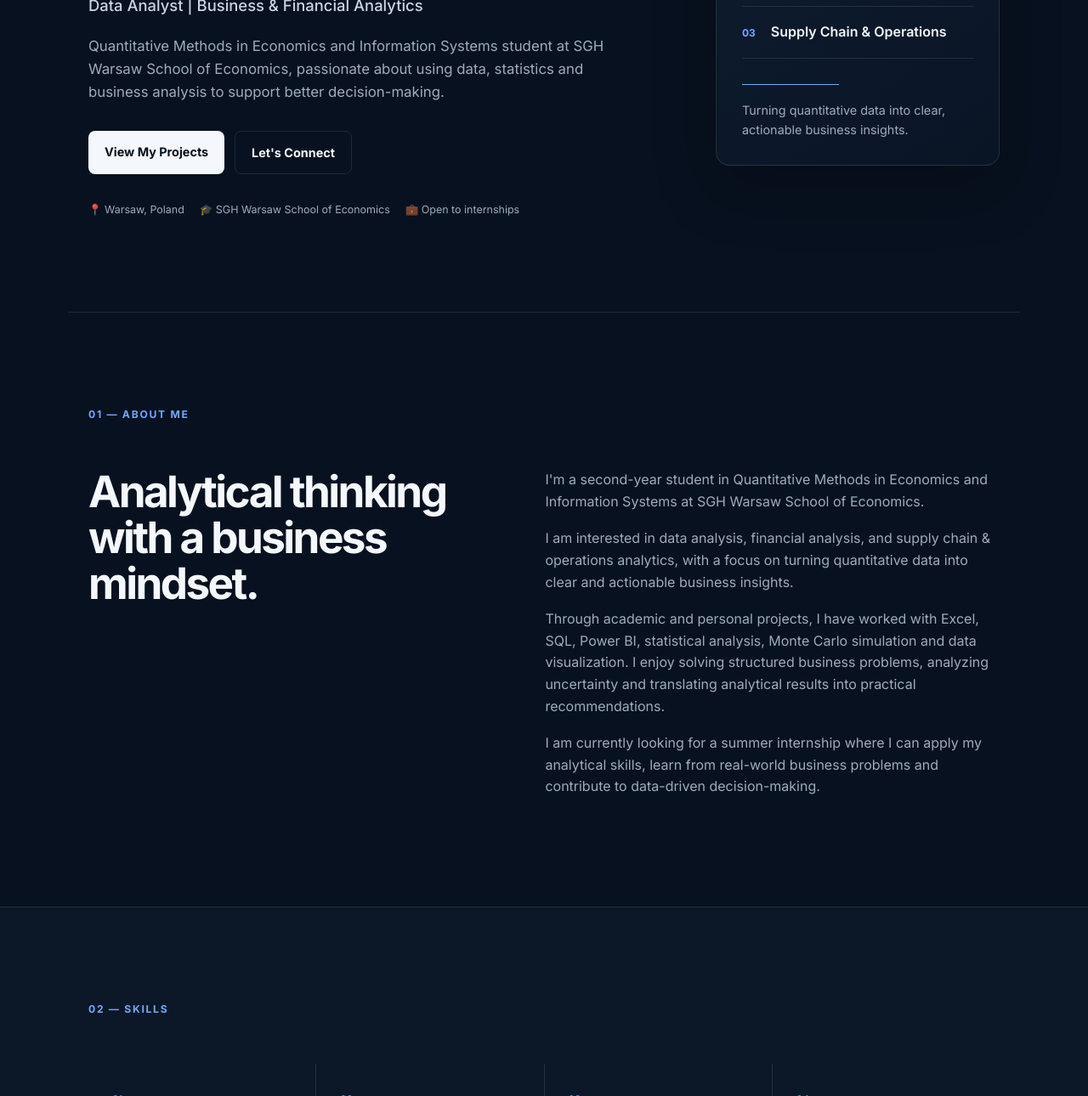
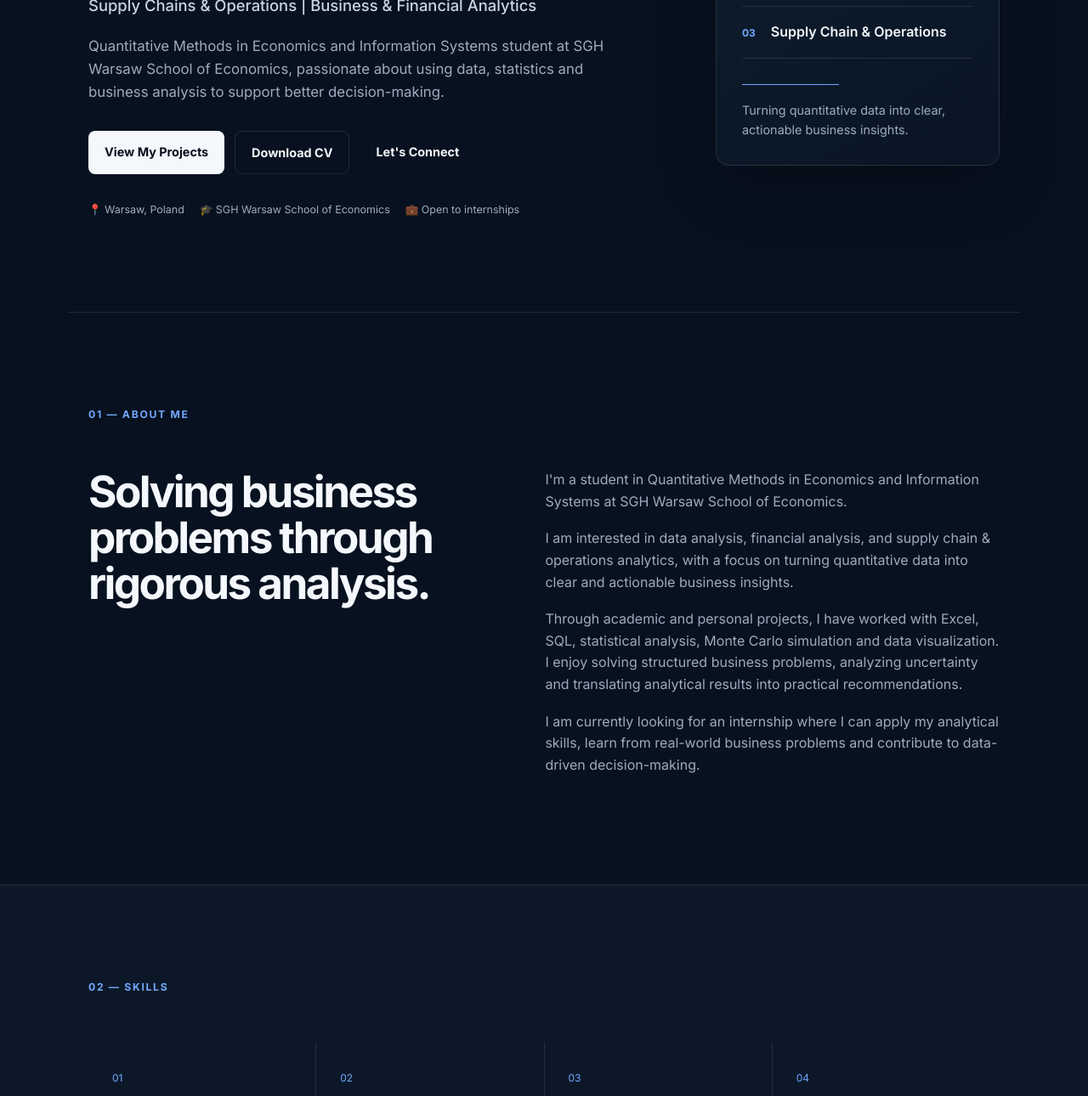
Before and after one commit to le1381417-hub/thihong-le-portfolio, a plain HTML site: page index.html in a window 1280 px wide. Shown: the part 441-1731 px from the top of the page at 85% size. Drawn offline with Linux system fonts and the light colour scheme.

Commit message:
Update index.html

```diff
--- a/index.html
+++ b/index.html
@@ -3,7 +3,7 @@
 <head>
   <meta charset="UTF-8">
   <meta name="viewport" content="width=device-width, initial-scale=1.0">
-  <meta name="description" content="Thi Hong Le — Data Analyst | Business & Financial Analytics">
+  <meta name="description" content="Thi Hong Le — Operations | Business & Financial Analytics">
   <title>Thi Hong Le | Data Analyst Portfolio</title>
   <link rel="preconnect" href="https://fonts.googleapis.com">
   <link rel="preconnect" href="https://fonts.gstatic.com" crossorigin>
@@ -24,16 +24,17 @@
   <main>
     <section id="home" class="hero">
       <div class="hero-content">
-        <p class="eyebrow">QUANTITATIVE METHODS · SGH WARSAW</p>
-        <h1>Hi, I'm <span>Thi Hong Le.</span></h1>
-        <h2>Data Analyst | Business & Financial Analytics</h2>
+        <p class="eyebrow">QUANTITATIVE METHODS IN ECONOMICS AND INFORMATION SYSTEMS · SGH WARSAW</p>
+        <h1>Hi, I'm <span>Le.</span></h1>
+        <h2>Supply Chains & Operations | Business & Financial Analytics</h2>
         <p class="hero-text">
           Quantitative Methods in Economics and Information Systems student at SGH Warsaw School of Economics,
           passionate about using data, statistics and business analysis to support better decision-making.
         </p>
         <div class="buttons">
           <a class="btn primary" href="#projects">View My Projects</a>
-          <a class="btn secondary" href="#contact">Let's Connect</a>
+          <a class="btn secondary" href="Thi-Hong-Le-CV.pdf" download>Download CV</a>
+          <a class="btn third" href="#contact">Let's Connect</a>
         </div>
         <div class="quick-facts">
           <span>📍 Warsaw, Poland</span>
@@ -55,11 +56,11 @@
       <div class="section-label">01 — ABOUT ME</div>
       <div class="about-grid">
         <div>
-          <h2>Analytical thinking with a business mindset.</h2>
+          <h2>Solving business problems through rigorous analysis.</h2>
         </div>
         <div class="about-copy">
           <p>
-            I'm a second-year student in Quantitative Methods in Economics and Information Systems at
+            I'm a student in Quantitative Methods in Economics and Information Systems at
             SGH Warsaw School of Economics.
           </p>
           <p>
@@ -67,12 +68,12 @@
             with a focus on turning quantitative data into clear and actionable business insights.
           </p>
           <p>
-            Through academic and personal projects, I have worked with Excel, SQL, Power BI, statistical
+            Through academic and personal projects, I have worked with Excel, SQL, statistical
             analysis, Monte Carlo simulation and data visualization. I enjoy solving structured business
             problems, analyzing uncertainty and translating analytical results into practical recommendations.
           </p>
           <p>
-            I am currently looking for a summer internship where I can apply my analytical skills,
+            I am currently looking for an internship where I can apply my analytical skills,
             learn from real-world business problems and contribute to data-driven decision-making.
           </p>
         </div>
@@ -126,10 +127,9 @@
 
         <article class="project-card">
           <div class="project-meta"><span>02</span><span>EXCEL · MONTE CARLO · FINANCE</span></div>
-          <h3>Investment Portfolio Simulation & Risk Analysis</h3>
+          <h3>FX Hedging Optimization </h3>
           <p>
-            Built a Monte Carlo simulation model to evaluate S&P 500 vs bond allocation under different
-            return and volatility assumptions and identify the allocation most likely to reach a defined goal.
+            Built a Monte Carlo simulation model in Excel to determine the optimal EUR/PLN hedging ratio for a Polish import company.
           </p>
           <div class="tags"><span>Excel</span><span>Monte Carlo</span><span>Risk Analysis</span></div>
           <div class="project-actions"><a class="project-link" href="https://drive.google.com/drive/folders/1LAtX5emYJ2ROJLIENRZ4fk-mPOBoKl8Z?usp=drive_link" target="_blank" rel="noopener">View Project ↗</a></div>
```
